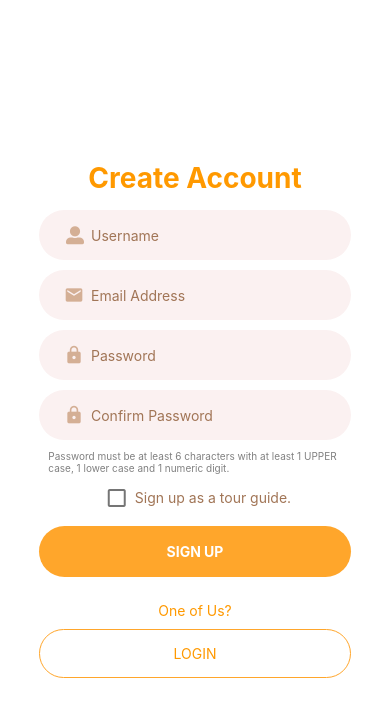
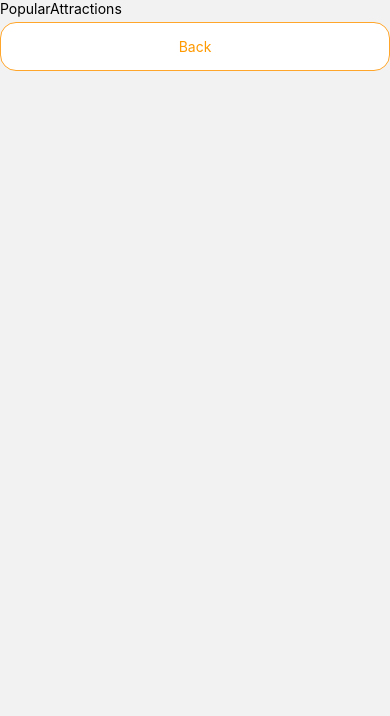
Before and after one commit to Xiaoyunnn/HuaweiHackathon2022-Frontend, a React Native app: screen /PopularAttractions in a window 390 px wide. Shown: the top 716 px of the page. Built offline with nearby package versions, Linux system fonts and the light colour scheme.

Commit message:
add route to create itinerary and post

```diff
--- a/components/createItineraryBtn.js
+++ b/components/createItineraryBtn.js
@@ -2,9 +2,12 @@ import { View, Text, StyleSheet, TouchableOpacity } from "react-native";
 import React from "react";
 import { Ionicons } from "@expo/vector-icons";
 
-export default function CreateItineraryBtn() {
+export default function CreateItineraryBtn({handlePressItinerary}) {
   return (
-    <TouchableOpacity style={styles.btnContainer}>
+    <TouchableOpacity
+      style={styles.btnContainer}
+      onPress={handlePressItinerary}
+    >
       <Ionicons name="ios-paper-plane-outline" size={24} color="#fff" />
       <Text style={styles.postText}>Itinerary</Text>
     </TouchableOpacity>
--- a/components/createPostBtn.js
+++ b/components/createPostBtn.js
@@ -2,9 +2,13 @@ import { View, Text, StyleSheet, TouchableOpacity } from "react-native";
 import React from "react";
 import { Ionicons } from "@expo/vector-icons";
 
-export default function CreatePostBtn() {
+export default function CreatePostBtn({handlePressPost}) {
+  const handlePress = () => {
+
+  }
+
   return (
-    <TouchableOpacity style={styles.btnContainer}>
+    <TouchableOpacity style={styles.btnContainer} onPress={handlePressPost}>
       <Ionicons name="images" size={24} color="#F0940A" />
       <Text style={styles.postText}>Post</Text>
     </TouchableOpacity>
--- a/components/headerRightAdd.js
+++ b/components/headerRightAdd.js
@@ -16,7 +16,7 @@ import {
 import CreateItineraryBtn from "./createItineraryBtn";
 import CreatePostBtn from "./createPostBtn";
 
-export default function HeaderRightAdd() {
+export default function HeaderRightAdd({ handlePressItinerary, handlePressPost }) {
   const [isAdding, setIsAdding] = useState(false);
   const rotateAnimation = new Animated.Value(0);
 
@@ -45,7 +45,10 @@ export default function HeaderRightAdd() {
   };
 
   return (
-    <TouchableWithoutFeedback onPress={async () => handleRotateAnimation()}>
+    <TouchableWithoutFeedback
+    onPress={async () => handleRotateAnimation()}
+    // onPress={handlePress}
+    >
       <View>
         <Animated.View style={animatedStyle}>
           <Ionicons
@@ -58,8 +61,8 @@ export default function HeaderRightAdd() {
         {/* <Modal visible={isAdding} animationType="fade" transparent={true}> */}
         {isAdding && (
           <View>
-            <CreateItineraryBtn />
-            <CreatePostBtn />
+            <CreateItineraryBtn handlePressItinerary={handlePressItinerary}/>
+            <CreatePostBtn handlePressPost={handlePressPost} />
           </View>
         )}
         {/* <View
--- a/components/profile/profileInfo.js
+++ b/components/profile/profileInfo.js
@@ -3,12 +3,12 @@ import React, { useState } from "react";
 import { TextInput } from "react-native-paper";
 import { globalStyles } from "../../styles/global";
 
-export default function ProfileInfo({age, setAge, nationality, setNationality, interest, setInterest, isEditing}) {
+export default function ProfileInfo({username, age, setAge, nationality, setNationality, interest, setInterest, isEditing}) {
 
   return (
     <View style={{width: "100%", alignItems: "center"}}>
       <Image source={require("../../uss.jpeg")} style={styles.userProfileImg} />
-      <Text style={styles.usernameTitle}>Username</Text>
+      <Text style={styles.usernameTitle}>{username}</Text>
       <TextInput
         label="Age"
         mode="outlined"
--- a/routes/authStack.js
+++ b/routes/authStack.js
@@ -4,6 +4,8 @@ import Signup from "../screens/signup";
 import Login from "../screens/login";
 import HomeStack from "./homeStack";
 import ProfileSetup from "../screens/profileSetup";
+import PopularAttractions from "../screens/popularAttractions";
+import CreatePost from "../screens/createPost";
 
 const Stack = createNativeStackNavigator();
 
@@ -16,6 +18,8 @@ const AuthStack = () => {
       <Stack.Screen name="Setup" component={ProfileSetup} />
       <Stack.Screen name="Login" component={Login} />
       <Stack.Screen name="Home" component={HomeStack} />
+      <Stack.Screen name="PopularAttractions" component={PopularAttractions} />
+      <Stack.Screen name="CreatePost" component={CreatePost} />
     </Stack.Navigator>
   );
 };
--- a/routes/homeStack.js
+++ b/routes/homeStack.js
@@ -1,10 +1,6 @@
 import React, { useState } from "react";
 import { createBottomTabNavigator } from "@react-navigation/bottom-tabs";
-import {
-  Ionicons,
-  FontAwesome5,
-  FontAwesome,
-} from "@expo/vector-icons";
+import { Ionicons, FontAwesome5, FontAwesome } from "@expo/vector-icons";
 import MyTrips from "../screens/myTrips";
 import Notifications from "../screens/notifications";
 import Explore from "../screens/explore";
@@ -16,7 +12,6 @@ import Schedule from "../screens/schedule";
 const Tab = createBottomTabNavigator();
 
 export default function HomeStack() {
-
   // const rotateAnimation = new Animated.Value(0);
 
   // const handleRotateAnimation = () => {
@@ -67,43 +62,29 @@ export default function HomeStack() {
       <Tab.Screen
         name="My Trips"
         component={Schedule}
-        options={{
+        // options={{
+        // tabBarIcon: ({ focused, color, size }) => (
+        //   <FontAwesome name="plane" size={24} color={color} />
+        // ),
+        //   headerRight: () => (
+        //     <HeaderRightAdd/>
+        //   ),
+        // }}
+        options={({ route, navigation }) => ({
           tabBarIcon: ({ focused, color, size }) => (
             <FontAwesome name="plane" size={24} color={color} />
           ),
           headerRight: () => (
-            // <TouchableWithoutFeedback onPress={() => handleRotateAnimation()}>
-            //   <View>
-            //     <Animated.View style={animatedStyle}>
-            //       <Ionicons
-            //         name="ios-add-circle-outline"
-            //         size={30}
-            //         color="#fff"
-            //         style={isAdding ? styles.crossBtn : styles.addBtn}
-            //       />
-            //     </Animated.View>
-            //     <Modal
-            //       visible={isAdding}
-            //       animationType="fade"
-            //       transparent="true"
-            //     >
-            //       <CreateItineraryBtn />
-            //       <CreatePostBtn />
-            //       <View
-            //         style={{
-            //           backgroundColor: "#fff",
-            //           flex: 1,
-            //           opacity: "0.5",
-            //           marginTop: 65,
-            //           marginBottom: 55,
-            //         }}
-            //       />
-            //     </Modal>
-            //   </View>
-            // </TouchableWithoutFeedback>
-            <HeaderRightAdd/>
+            <HeaderRightAdd
+              handlePressItinerary={() =>
+                navigation.navigate("PopularAttractions")
+              }
+              handlePressPost={() =>
+                navigation.navigate("CreatePost")
+              }
+            />
           ),
-        }}
+        })}
       />
       <Tab.Screen
         name="Explore"
--- /dev/null
+++ b/screens/createPost.js
@@ -0,0 +1,17 @@
+import { View, Text, TouchableOpacity } from 'react-native'
+import React from 'react'
+import { globalStyles } from '../styles/global'
+
+export default function CreatePost({navigation}) {
+  return (
+    <View>
+      <Text>CreatePost</Text>
+      <TouchableOpacity
+        style={globalStyles.btnContainerSqAlt}
+        onPress={() => navigation.goBack()}
+      >
+        <Text style={globalStyles.btnTextAlt}>Back</Text>
+      </TouchableOpacity>
+    </View>
+  )
+}
--- /dev/null
+++ b/screens/popularAttractions.js
@@ -0,0 +1,17 @@
+import { View, Text, TouchableOpacity } from 'react-native'
+import React from 'react'
+import { globalStyles } from '../styles/global'
+
+export default function PopularAttractions({navigation}) {
+  return (
+    <View>
+      <Text>PopularAttractions</Text>
+      <TouchableOpacity
+        style={globalStyles.btnContainerSqAlt}
+        onPress={() => navigation.goBack()}
+      >
+        <Text style={globalStyles.btnTextAlt}>Back</Text>
+      </TouchableOpacity>
+    </View>
+  )
+}
--- a/screens/profileSetup.js
+++ b/screens/profileSetup.js
@@ -3,7 +3,7 @@ import React, { useState } from "react";
 import { globalStyles } from "../styles/global";
 import ProfileInfo from "../components/profile/profileInfo";
 
-export default function ProfileSetup({navigation}) {
+export default function ProfileSetup({route, navigation}) {
   const [age, setAge] = useState("");
   const [nationality, setNationality] = useState("");
   const [interest, setInterest] = useState("");
@@ -17,6 +17,7 @@ export default function ProfileSetup({navigation}) {
   return (
     <View style={globalStyles.profileSetupContainer}>
       <ProfileInfo
+        username={route.params.username}
         age={age}
         setAge={setAge}
         nationality={nationality}
--- a/screens/signup.js
+++ b/screens/signup.js
@@ -25,7 +25,7 @@ export default function Signup({ navigation }) {
   const submitSignup = () => {
     // console.warn("sign up");
     // navigation.navigate("Home", { screen: "My Trips" });
-    navigation.navigate("Setup");
+    navigation.navigate("Setup", {username: username});
     // let isValidEmail = validator.isEmail(signupEmail);
     // if (!isValidEmail) {
     //   Alert.alert("Invalid Email", "Please enter a valid email.");
```
